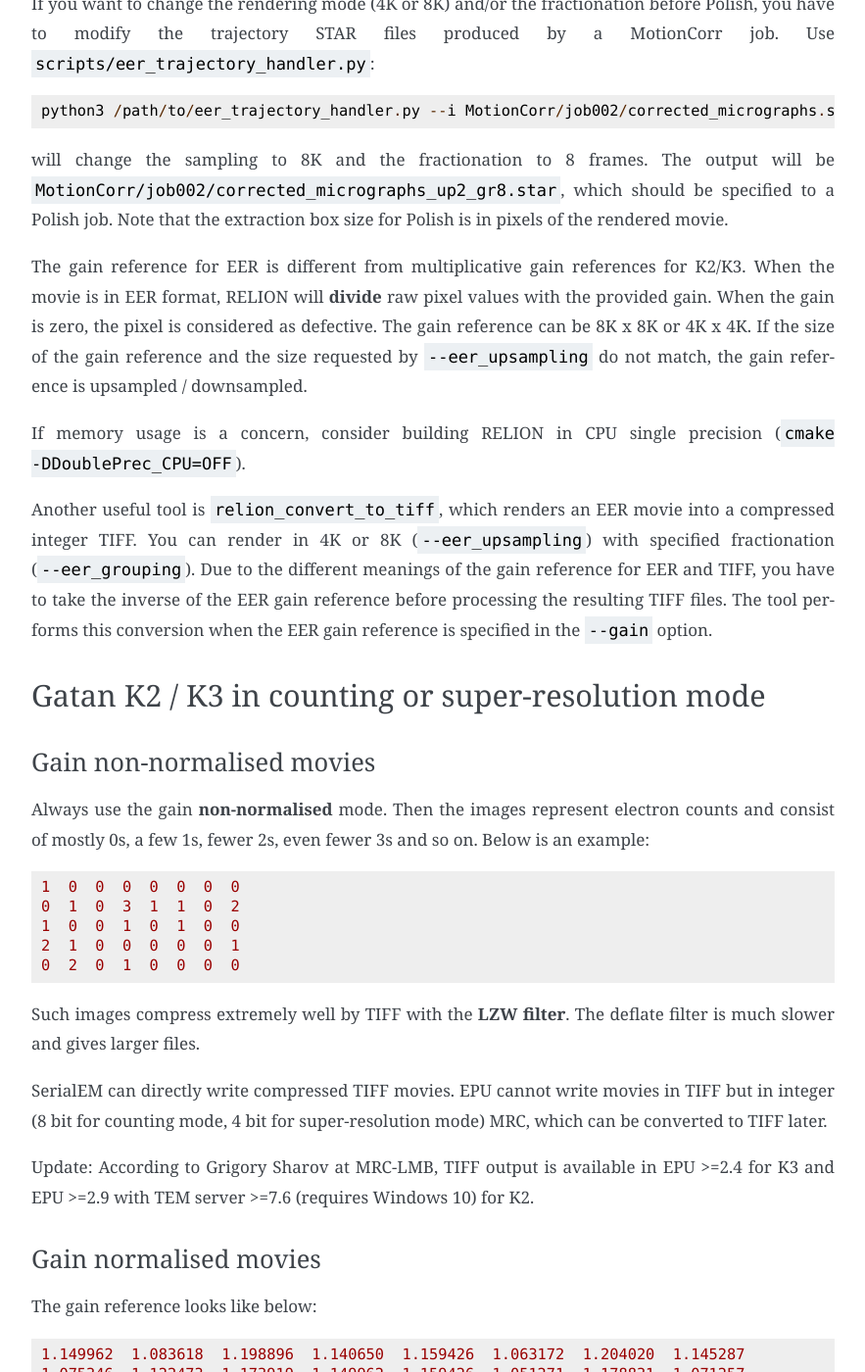
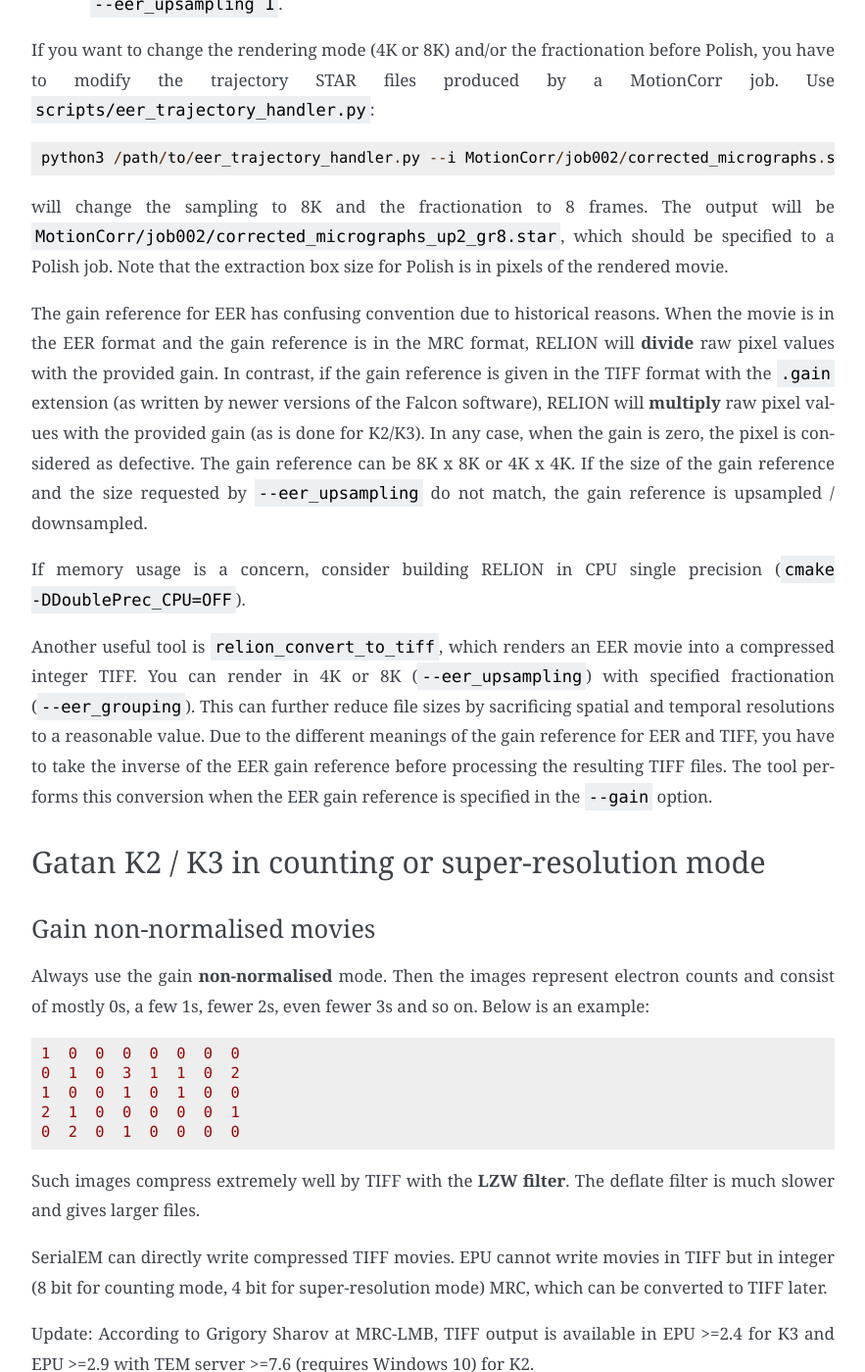
Before and after one commit to 3dem/relion-documents, a Sphinx documentation site: the page built from source/Reference/MovieCompression.rst, in a window 1280 px wide and 1400 px high, scrolled down 2061 px. Shown: the whole window at 98% size, without its empty margins (308-1191 px from the left). Built offline with Sphinx 7.4.7, drawn with Linux system fonts in a browser that asks for light colours; some of the changed text lies outside the part shown.

Commit message:
More on EER

```diff
--- a/source/Reference/MovieCompression.rst
+++ b/source/Reference/MovieCompression.rst
@@ -30,6 +30,7 @@ Because of this feature, Falcon3 and Falcon4 movies do not compress well.
 Typically, one can reduce the size to about 50 to 60 % of the original movie by TIFF with the **deflate filter** (also called zip filter).
 The LZW filter is faster but gives larger files.
 
+By converting to TIFF from EER, you can avoid this blob convolution. Keep reading below.
 
 Falcon4 EER
 -----------
@@ -90,9 +91,10 @@ will change the sampling to 8K and the fractionation to 8 frames.
 The output will be ``MotionCorr/job002/corrected_micrographs_up2_gr8.star``, which should be specified to a Polish job.
 Note that the extraction box size for Polish is in pixels of the rendered movie.
 
-The gain reference for EER is different from multiplicative gain references for K2/K3.
-When the movie is in EER format, RELION will **divide** raw pixel values with the provided gain.
-When the gain is zero, the pixel is considered as defective.
+The gain reference for EER has confusing convention due to historical reasons.
+When the movie is in the EER format and the gain reference is in the MRC format, RELION will **divide** raw pixel values with the provided gain.
+In contrast, if the gain reference is given in the TIFF format with the ``.gain`` extension (as written by newer versions of the Falcon software), RELION will **multiply** raw pixel values with the provided gain (as is done for K2/K3).
+In any case, when the gain is zero, the pixel is considered as defective.
 The gain reference can be 8K x 8K or 4K x 4K.
 If the size of the gain reference and the size requested by ``--eer_upsampling`` do not match, the gain reference is upsampled / downsampled.
 
@@ -100,6 +102,7 @@ If memory usage is a concern, consider building RELION in CPU single precision (
 
 Another useful tool is ``relion_convert_to_tiff``, which renders an EER movie into a compressed integer TIFF.
 You can render in 4K or 8K (``--eer_upsampling``) with specified fractionation (``--eer_grouping``).
+This can further reduce file sizes by sacrificing spatial and temporal resolutions to a reasonable value.
 Due to the different meanings of the gain reference for EER and TIFF, you have to take the inverse of the EER gain reference before processing the resulting TIFF files.
 The tool performs this conversion when the EER gain reference is specified in the ``--gain`` option.
 
@@ -396,3 +399,5 @@ The file is converted to LZW-TIFF at different temporal resolutions (frame group
 *   LZW-TIFF, 8K, group by 8  (0.28 e/Å/fraction): 373,938,153 (75.0 %)
 
 Although EER files are smaller than Falcon MRC files written by EPU, they can be made even smaller by fractionation to a reasonable temporal resolution.
+By converting to LZW-TIFF from EER, you can avoid 3x3 blob convolution and get smaller files than converting from MRC.
+Since electrons are rendered as dots in EER (as in K2/K3), LZW filter is faster and produces smaller files than the deflate filter.
```
